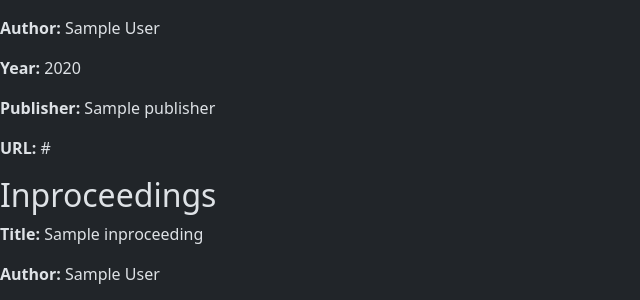
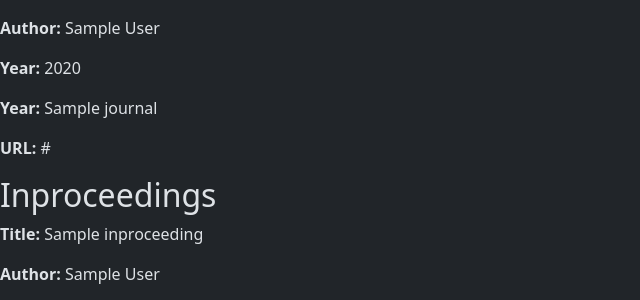
Before and after one commit to modaralgayal/miniprojekti3-fork-modar, a Flask app: template src/templates/book.html in a window 1280 px wide. Shown: the part 317-617 px from the top of the page, without its empty margins (0-640 px from the left). Run offline with Flask 3, Linux system fonts and the light colour scheme; the template is opened without the code that fills it: most values are stand-ins (such as "Sample title", 1, 10 or a date in 2020); some libraries are stand-ins or nearby versions.

Commit message:
edit see books-page

```diff
--- a/src/templates/book.html
+++ b/src/templates/book.html
@@ -15,7 +15,7 @@
     <p class="title"><b>Title:</b> {{ article.title }}</p>
     <p class="author"><b>Author:</b> {{ article.author }}</p>
     <p class="year"><b>Year:</b> {{ article.a_year }}</p>
-    <p class="publisher"><b>Publisher:</b> {{ article.publisher }}</p>
+    <p class="year"><b>Year:</b> {{ article.journal }}</p>
     <p class="url"><b>URL:</b> {{ article.a_url }}</p>
 
     {% endfor %}
```
